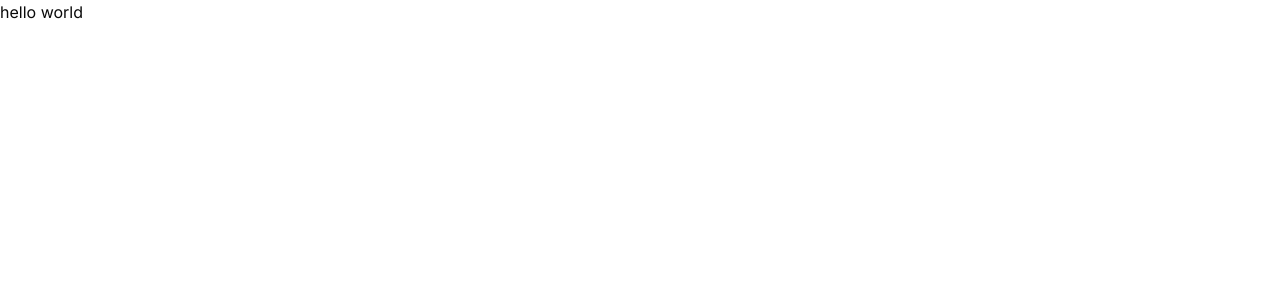
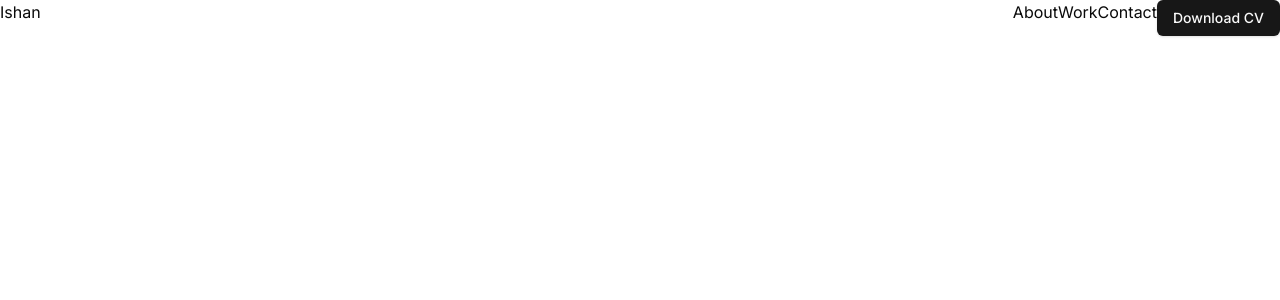
Before and after one commit to IshanVeer/portfolio, a Next.js app: page / in a window 1280 px wide. Shown: the top 300 px of the page. Built offline with nearby package versions, Linux system fonts and the light colour scheme.

Commit message:
created a button to download pdf

```diff
--- /dev/null
+++ b/app/(root)/(Home)/page.tsx
@@ -0,0 +1,9 @@
+import Navbar from "@/components/shared/Navbar";
+
+export default function Home() {
+  return (
+    <div>
+      <Navbar />
+    </div>
+  );
+}
--- a/app/page.tsx
+++ /dev/null
@@ -1,3 +0,0 @@
-export default function Home() {
-  return <div>hello world</div>;
-}
--- a/components/shared/Navbar.tsx
+++ b/components/shared/Navbar.tsx
@@ -0,0 +1,34 @@
+import Link from "next/link";
+import React from "react";
+
+import { navLinks } from "@/constants";
+
+import { Button } from "../ui/button";
+
+const Navbar = () => {
+  return (
+    <nav className="flex justify-between">
+      <Link href="/">
+        <h1>Ishan</h1>
+      </Link>
+      {/* links and theme */}
+      <div className="flex">
+        {/* links */}
+        <ul className="flex">
+          {navLinks.map((link) => (
+            <li key={link.label}>
+              <Link href={link.route}>{link.label}</Link>
+            </li>
+          ))}
+        </ul>
+        {/* theme */}
+        {/* CV button */}
+        <a href="/assets/files/Ishan Veer Resume.pdf" download="Ishan-resume">
+          <Button>Download CV</Button>
+        </a>
+      </div>
+    </nav>
+  );
+};
+
+export default Navbar;
--- /dev/null
+++ b/components/ui/button.tsx
@@ -0,0 +1,57 @@
+import * as React from "react"
+import { Slot } from "@radix-ui/react-slot"
+import { cva, type VariantProps } from "class-variance-authority"
+
+import { cn } from "@/lib/utils"
+
+const buttonVariants = cva(
+  "inline-flex items-center justify-center gap-2 whitespace-nowrap rounded-md text-sm font-medium transition-colors focus-visible:outline-none focus-visible:ring-1 focus-visible:ring-ring disabled:pointer-events-none disabled:opacity-50 [&_svg]:pointer-events-none [&_svg]:size-4 [&_svg]:shrink-0",
+  {
+    variants: {
+      variant: {
+        default:
+          "bg-primary text-primary-foreground shadow hover:bg-primary/90",
+        destructive:
+          "bg-destructive text-destructive-foreground shadow-sm hover:bg-destructive/90",
+        outline:
+          "border border-input bg-background shadow-sm hover:bg-accent hover:text-accent-foreground",
+        secondary:
+          "bg-secondary text-secondary-foreground shadow-sm hover:bg-secondary/80",
+        ghost: "hover:bg-accent hover:text-accent-foreground",
+        link: "text-primary underline-offset-4 hover:underline",
+      },
+      size: {
+        default: "h-9 px-4 py-2",
+        sm: "h-8 rounded-md px-3 text-xs",
+        lg: "h-10 rounded-md px-8",
+        icon: "h-9 w-9",
+      },
+    },
+    defaultVariants: {
+      variant: "default",
+      size: "default",
+    },
+  }
+)
+
+export interface ButtonProps
+  extends React.ButtonHTMLAttributes<HTMLButtonElement>,
+    VariantProps<typeof buttonVariants> {
+  asChild?: boolean
+}
+
+const Button = React.forwardRef<HTMLButtonElement, ButtonProps>(
+  ({ className, variant, size, asChild = false, ...props }, ref) => {
+    const Comp = asChild ? Slot : "button"
+    return (
+      <Comp
+        className={cn(buttonVariants({ variant, size, className }))}
+        ref={ref}
+        {...props}
+      />
+    )
+  }
+)
+Button.displayName = "Button"
+
+export { Button, buttonVariants }
--- a/constants/index.ts
+++ b/constants/index.ts
@@ -0,0 +1,5 @@
+export const navLinks = [
+  { route: "#/about", label: "About" },
+  { route: "#/work", label: "Work" },
+  { route: "#/contact", label: "Contact" },
+];
--- a/package.json
+++ b/package.json
@@ -9,6 +9,7 @@
     "lint": "next lint"
   },
   "dependencies": {
+    "@radix-ui/react-slot": "^1.1.2",
     "@tailwindcss/typography": "^0.5.16",
     "class-variance-authority": "^0.7.1",
     "clsx": "^2.1.1",
```
Also changed, not shown: 2 other files (tests, documents, lock files or other folders).
